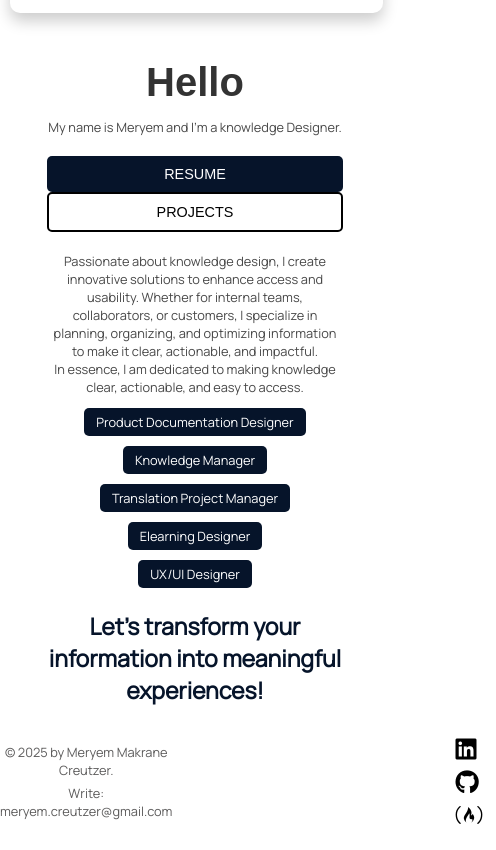
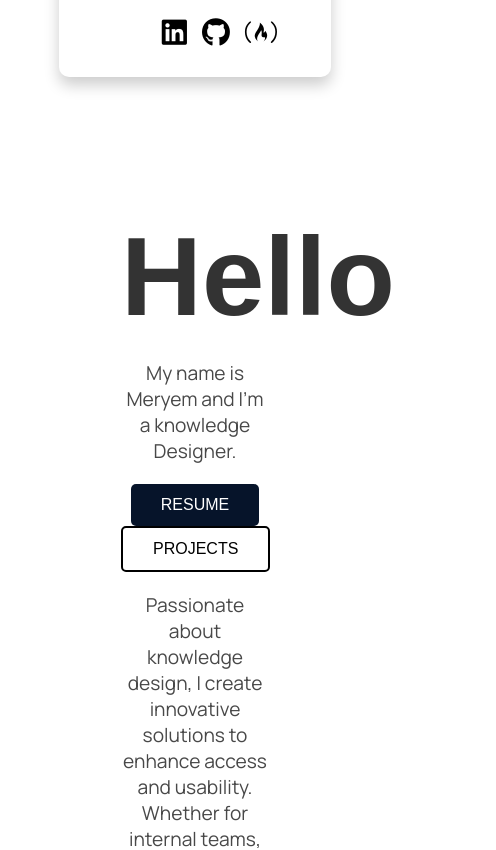
Before and after one commit to MeryemCreutzer/Portfolio, a plain HTML site: page index.html in a window 390 px wide. Shown: the part 620-1470 px from the top of the page, 496 px wide, since content can reach past the window. Drawn offline with Linux system fonts and the light colour scheme.

Commit message:
Removed content and improved responsiveness of the landing page

```diff
--- a/assets/styles.css
+++ b/assets/styles.css
@@ -6,13 +6,15 @@
     font-style: normal;
 }
 
-/* General styles */
 body {
     font-family: 'Manrope', sans-serif;
     margin: 0;
     padding: 0;
     background-color: #fff;
     color: #333;
+    min-height: 100vh;
+    display: flex;
+    flex-direction: column;
 }
 
 /* Header styles */
@@ -25,6 +27,12 @@ header {
     box-shadow: 0 4px 10px rgba(0, 0, 0, 0.1);
 }
 
+main {
+    flex-grow: 1;
+    display: flex;
+    flex-direction: column;
+    justify-content: center;
+}
 
 /* Ensure spacing between logo and text */
 .header-left {
@@ -70,17 +78,16 @@ nav a:hover {
     padding: 10px 10px;
     gap: 60px;
     text-align: left;
-    position: relative;
 
 }
 
-/* Beige background box */
 .profile-bg {
     position: absolute;
     left: 0;
     top: 0;
     width: 45%;
-    height: 100%;
+    height: calc(100vh - 20px - 50px);
+    /* Subtracting header height (70px) and footer height (50px) */
     background-color: #06142A;
     z-index: -1;
     overflow: hidden;
@@ -123,7 +130,7 @@ nav a:hover {
     /* Slight shadow at the bottom */
     position: relative;
     margin-left: 15%;
-    width: 18%;
+    width: 20%;
 
 }
 
@@ -244,17 +251,20 @@ nav a:hover {
 
 /* Footer */
 footer {
-
-    padding-top: 5px;
+    padding: 15px;
     color: #5d5c5c;
+    background-color: #fff;
     display: flex;
-    justify-content: space-around;
+    justify-content: flex-start;
     align-items: center;
+    width: 100%;
+    position: relative;
+    flex-shrink: 0;
+    min-height: 50px;
+    /* Ensures footer always has height */
+    text-align: left;
 }
 
-.footer-info {
-    margin-right: 70%;
-}
 
 .footer-info p {
     margin: 5px 0;
@@ -640,41 +650,40 @@ footer {
 
 /*************/
 
-/* Responsive Design */
-@media (max-width: 1440px) and (min-width: 1270px) {
-
-    /* Ensures no layout changes for MacBook Air size */
-    .container {
-        flex-direction: row;
-        text-align: left;
+@media (min-width: 1300px) and (max-width: 1600px) {
+    .profile-card {
+        width: 25%;
     }
 
-    .profile-bg {
-        width: 40%;
-        height: 100%;
-        position: absolute;
+    .intro {
+        max-width: 500px;
+    }
+}
+
+@media (min-width: 1000px) and (max-width: 1299px) {
+    .intro a.action {
+        font-size: 18px;
+    }
+
+    .intro p {
+        font-size: 1rem;
+    }
+
+    .intro {
+        max-width: 400px;
     }
 
     .profile-card {
-        width: 18%;
-        margin-left: 10%;
-    }
-
-    .intro {
-        max-width: 780px;
-        padding: 0;
-    }
-
-    .social-icons {
-        justify-content: flex-start;
+        width: 30%;
     }
 }
 
-@media (max-width: 1269px) {
+
+@media (max-width: 999px) {
     .container {
         flex-direction: column;
-        gap: 30px;
         text-align: center;
+        align-items: center;
     }
 
     .profile-bg {
@@ -684,108 +693,38 @@ footer {
     }
 
     .profile-card {
-        width: 40%;
+        position: relative;
+        width: 60%;
+        left: auto;
+        transform: none;
         margin: auto;
     }
 
     .intro {
-        max-width: 100%;
-        padding: 0 10%;
+        max-width: 40%;
+        padding: 0;
     }
 
     .social-icons {
-        justify-content: center;
+        justify-content: flex-start;
     }
 }
 
-@media (max-width: 1024px) {
-    .container {
-        flex-direction: column;
-        align-items: center;
+@media (min-width: 1300px) {
+
+    html,
+    body {
+        overflow: hidden;
+    }
+}
+
+@media (max-width: 1400px) {
+    footer {
+        padding: 20px;
         text-align: center;
-        gap: 20px;
-    }
-
-    .profile-card {
-        width: 50%;
-    }
-
-    .intro h1 {
-        font-size: 5rem;
-    }
-
-    .intro p {
-        font-size: 1rem;
-    }
-
-    .buttons .btn {
-        padding: 10px 20px;
-    }
-
-    .tags {
-        justify-content: center;
     }
 
     .footer-info {
-        text-align: center;
+        width: 100%;
     }
 }
-
-@media (max-width: 768px) {
-    .profile-card {
-        width: 80%;
-    }
-
-    .intro h1 {
-        font-size: 3.5rem;
-    }
-
-    .intro p {
-        font-size: 0.9rem;
-    }
-
-    .buttons {
-        flex-direction: column;
-    }
-
-    .buttons .btn {
-        width: 100%;
-    }
-
-    .tags {
-        flex-direction: column;
-        align-items: center;
-    }
-}
-
-@media (max-width: 480px) {
-    .container {
-        padding: 10px;
-    }
-
-    .profile-card {
-        width: 90%;
-        padding: 20px;
-    }
-
-    .intro h1 {
-        font-size: 2.5rem;
-    }
-
-    .intro p {
-        font-size: 0.8rem;
-    }
-
-    .social-icons {
-        flex-wrap: wrap;
-        justify-content: center;
-    }
-
-    .buttons .btn {
-        font-size: 0.9rem;
-    }
-
-    .footer-info {
-        font-size: 0.8rem;
-    }
-}
--- a/index.html
+++ b/index.html
@@ -72,17 +72,6 @@
             <p>&copy; 2025 by Meryem Makrane Creutzer.</p>
             <p>Write: meryem.creutzer@gmail.com</p>
         </div>
-        <div class="footer-social">
-            <a href="https://www.linkedin.com/in/your-profile" target="_blank">
-                <i class="fab fa-linkedin"></i>
-            </a>
-            <a href="https://github.com/MrymMak" target="_blank">
-                <i class="fab fa-github"></i>
-            </a>
-            <a href="https://www.freecodecamp.org/MrymCoder" target="_blank">
-                <i class="fab fa-free-code-camp"></i>
-            </a>
-        </div>
     </footer>
     <script src="assets/script.js"></script>
 </body>
```
